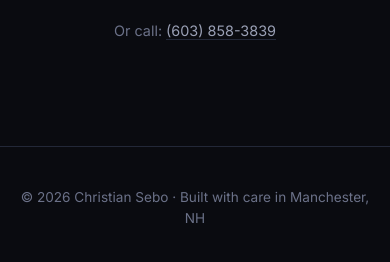
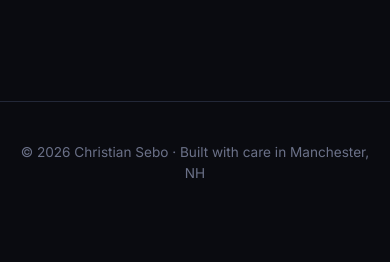
Before and after one commit to CHRISTIANSEBO/Portfolio, a plain HTML site: page index.html in a window 390 px wide. Shown: the part 7275-7537 px from the top of the page. After the commit the page ends 7500 px from the top, so only its background shows below. Drawn offline with Linux system fonts and the light colour scheme; a script that the page names is missing.

Commit message:
Remove phone number from site
Drop the visible 'Or call' contact line and the telephone field from the
JSON-LD structured data; remove the now-unused .contact__phone styles.

```diff
--- a/index.html
+++ b/index.html
@@ -28,7 +28,6 @@
     "jobTitle": "Generative AI Engineer",
     "url": "https://christiansebo.up.railway.app/",
     "email": "mailto:sebo.prof@gmail.com",
-    "telephone": "+1-603-858-3839",
     "address": {
       "@type": "PostalAddress",
       "addressLocality": "Manchester",
@@ -407,7 +406,6 @@ result = agent.invoke(<span class="c-str">"Solve it."</span>)</code></pre>
             Download Résumé
           </a>
         </div>
-        <p class="contact__phone">Or call: <a href="tel:+16038583839">(603) 858-3839</a></p>
       </div>
     </section>
   </main>
--- a/styles.css
+++ b/styles.css
@@ -502,9 +502,6 @@ main { max-width: var(--maxw); margin: 0 auto; padding: 0 clamp(20px, 5vw, 48px)
 .contact__btn .ico { flex-shrink: 0; }
 .contact__btn--accent { background: var(--grad); color: #06070b; border-color: transparent; font-weight: 600; }
 .contact__btn--accent:hover { border-color: transparent; box-shadow: 0 10px 30px -10px rgba(124, 123, 255, 0.6); }
-.contact__phone { margin-top: 22px; color: var(--faint); font-size: 0.9rem; }
-.contact__phone a { color: var(--muted); border-bottom: 1px solid var(--border); }
-.contact__phone a:hover { color: var(--text); }
 
 /* ---------- Footer ---------- */
 .footer {
```
